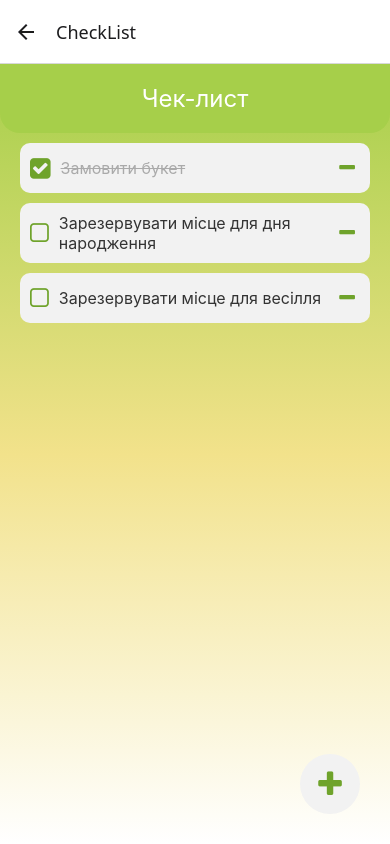
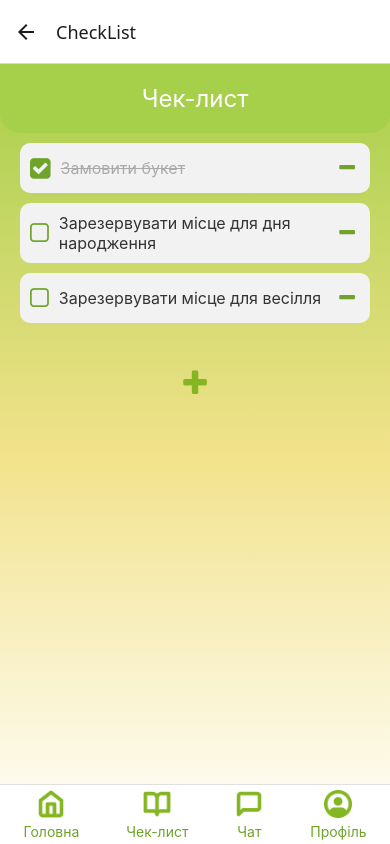
Before and after one commit to NureTolstikOleksii/Eventus, a React Native app in the folder mobile/: screen /CheckList in a window 390 px wide. Built offline with nearby package versions, Linux system fonts and the light colour scheme.

Commit message:
added menu in checklist

```diff
--- a/mobile/components/HomeScreen.js
+++ b/mobile/components/HomeScreen.js
@@ -303,6 +303,10 @@ const styles = StyleSheet.create({
         justifyContent: 'center',
         height: 40,
     },
+    serviceLabelText: {
+        color: '#fff',
+        fontSize: 16,
+    },
     greenSectionTitle: {
         fontSize: 24,
         color: '#83B620',
--- a/mobile/components/checklist.js
+++ b/mobile/components/checklist.js
@@ -1,9 +1,11 @@
 import React, { useState } from 'react';
-import { View, Text, Image, StyleSheet, TouchableOpacity, ScrollView, Modal, TextInput } from 'react-native';
+import { View, Text, StyleSheet, TouchableOpacity, ScrollView, Modal, TextInput } from 'react-native';
 import { LinearGradient } from 'expo-linear-gradient';
 import { FontAwesome } from '@expo/vector-icons';
+import BottomMenu from '../components/BottomMenu';
 
-const WishlistScreen = () => {
+
+const CheckList = () => {
     const [wishlistItems, setWishlistItems] = useState([
         { id: 1, title: 'Замовити букет', completed: true },
         { id: 2, title: 'Зарезервувати місце для дня народження', completed: false },
@@ -73,16 +75,19 @@ const WishlistScreen = () => {
                             </TouchableOpacity>
                         </View>
                     ))}
-                </ScrollView>
 
                     {/* Add Button */}
                     <TouchableOpacity
                         style={styles.addButton}
                         onPress={() => setModalVisible(true)}
                     >
-                    <FontAwesome name="plus" size={30} color="#6fa32b" />
+                        <FontAwesome name="plus" size={30} color="#83B620" />
                     </TouchableOpacity>
+                </ScrollView>
             </LinearGradient>
+
+            {/* Bottom Menu */}
+            <BottomMenu />
 
             {/* Modal for Adding Item */}
             <Modal
@@ -119,7 +124,7 @@ const WishlistScreen = () => {
     );
 };
 
-export default WishlistScreen;
+export default CheckList;
 
 const styles = StyleSheet.create({
     container: { flex: 1, backgroundColor: '#fff' },
@@ -149,15 +154,13 @@ const styles = StyleSheet.create({
         borderRadius: 10,
     },
     addButton: {
-        position: 'absolute',
-        bottom: 30,
-        right: 30,
+        alignSelf: 'center', // Выравнивание по центру
+        marginTop: 20, // Отступ сверху
         width: 60,
         height: 60,
         borderRadius: 30,
         alignItems: 'center',
         justifyContent: 'center',
-        backgroundColor: '#f2f2f2',
         elevation: 5,
     },
     modalContainer: {
```
Lines whose indentation alone changed are shown as unchanged.
